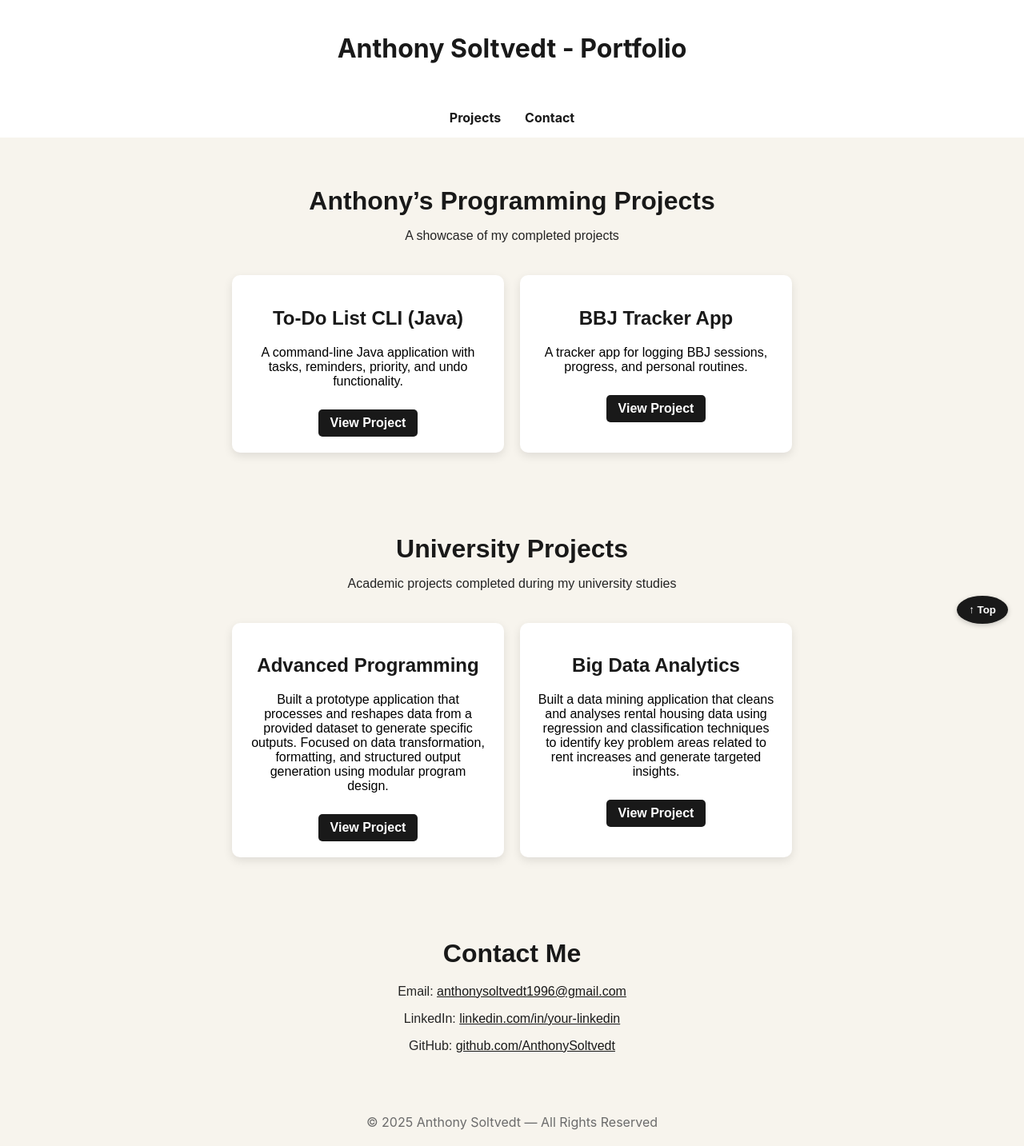
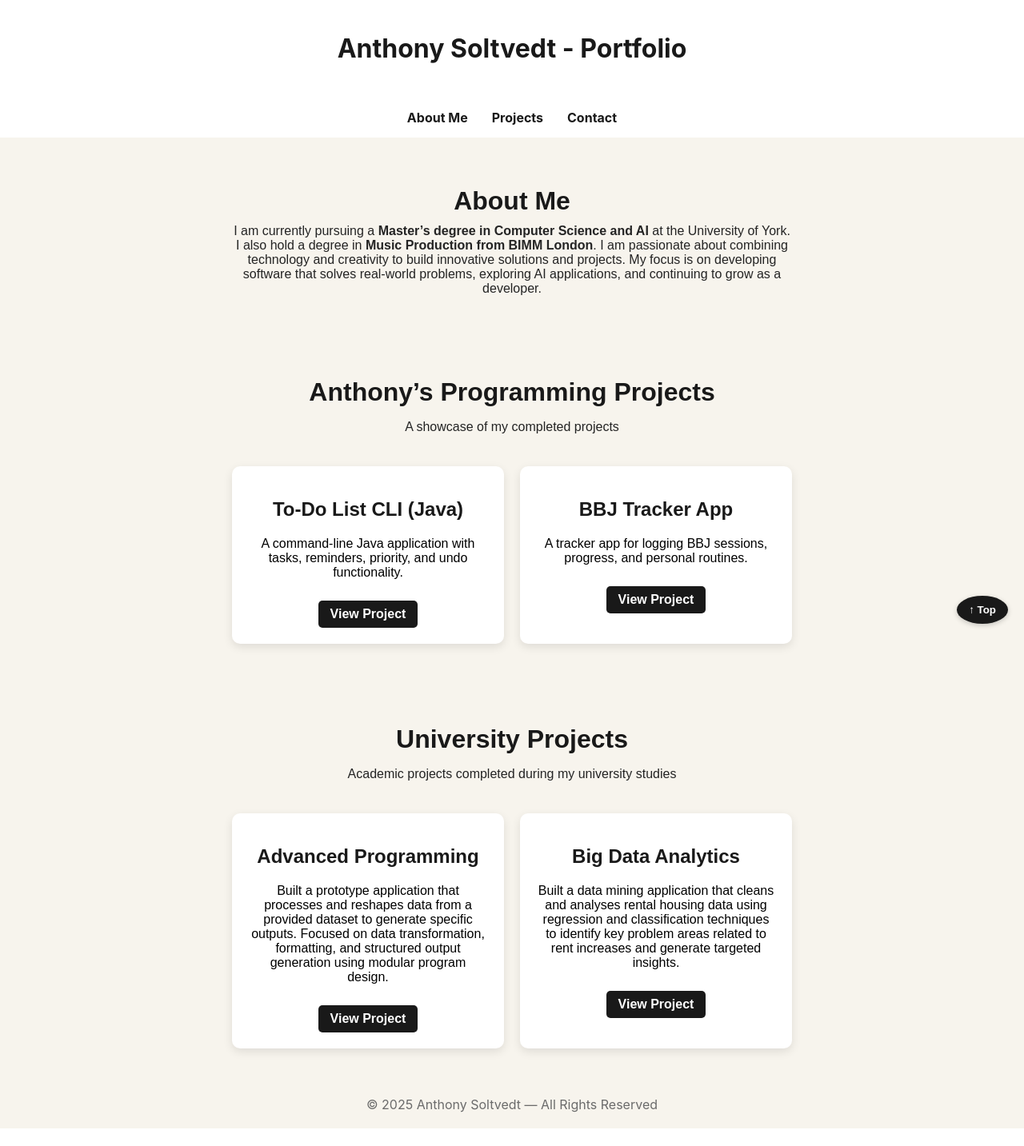
Before and after one commit to AnthonySoltvedt/my-app-, a React (Create React App) app: page / in a window 1280 px wide. Shown: the whole page at 80% size. After the commit the page ends 1411 px from the top, so only its background shows below. Built offline with nearby package versions, Linux system fonts and the light colour scheme.

Commit message:
Add About Me section and navbar link

```diff
--- a/src/App.js
+++ b/src/App.js
@@ -20,13 +20,13 @@ const projects = [
         title: "To-Do List CLI (Java)",
         description:
             "A command-line Java application with tasks, reminders, priority, and undo functionality.",
-        link: "https://github.com/AnthonySoltvedt/To-do-list-applications",
+        link: "https://github.com/AnthonySoltvedt/ToDoListCLI",
     },
     {
         title: "BBJ Tracker App",
         description:
             "A tracker app for logging BBJ sessions, progress, and personal routines.",
-        link: "https://github.com/AnthonySoltvedt/bjj-tracker/blob/main/bjj_tracker.py",
+        link: "https://github.com/AnthonySoltvedt/BBJTrackerApp",
     },
 ];
 
@@ -37,6 +37,7 @@ const uniProjects = [
             "Built a prototype application that processes and reshapes data from a provided dataset to generate specific outputs. Focused on data transformation, formatting, and structured output generation using modular program design.",
         link: "https://github.com/AnthonySoltvedt/Advanced-programming/blob/main/Assesment-1.ipynb",
     },
+
     {
         title: "Big Data Analytics",
         description:
@@ -71,28 +72,43 @@ function App() {
                 }}
             >
                 <a
+                    href="#about-me"
+                    style={{ color: colors.textLight, textDecoration: "none", fontWeight: "bold" }}
+                >
+                    About Me
+                </a>
+                <a
                     href="#projects"
-                    style={{
-                        color: colors.textLight,
-                        textDecoration: "none",
-                        fontWeight: "bold",
-                    }}
+                    style={{ color: colors.textLight, textDecoration: "none", fontWeight: "bold" }}
                 >
                     Projects
                 </a>
                 <a
                     href="#contacts"
-                    style={{
-                        color: colors.textLight,
-                        textDecoration: "none",
-                        fontWeight: "bold",
-                    }}
+                    style={{ color: colors.textLight, textDecoration: "none", fontWeight: "bold" }}
                 >
                     Contact
                 </a>
             </nav>
 
-            {/* MAIN CONTENT */}
+            {/* ABOUT ME SECTION */}
+            <div
+                id="about-me"
+                style={{
+                    fontFamily: "Arial, sans-serif",
+                    padding: "40px",
+                    background: colors.mainBg,
+                    textAlign: "center",
+                }}
+            >
+                <h1 style={{ color: colors.accent, marginBottom: "10px" }}>About Me</h1>
+                <p style={{ color: colors.text, maxWidth: "700px", margin: "0 auto" }}>
+                    I am currently pursuing a <strong>Master’s degree in Computer Science and AI</strong> at the University of York. I also hold a degree in <strong>Music Production from BIMM London</strong>.
+                    I am passionate about combining technology and creativity to build innovative solutions and projects. My focus is on developing software that solves real-world problems, exploring AI applications, and continuing to grow as a developer.
+                </p>
+            </div>
+
+            {/* PROJECTS SECTION */}
             <div
                 id="projects"
                 style={{
@@ -101,33 +117,14 @@ function App() {
                     background: colors.mainBg,
                 }}
             >
-                <h1
-                    style={{
-                        textAlign: "center",
-                        marginBottom: "10px",
-                        color: colors.accent,
-                    }}
-                >
+                <h1 style={{ textAlign: "center", marginBottom: "10px", color: colors.accent }}>
                     Anthony’s Programming Projects
                 </h1>
-                <p
-                    style={{
-                        textAlign: "center",
-                        marginBottom: "40px",
-                        color: colors.text,
-                    }}
-                >
+                <p style={{ textAlign: "center", marginBottom: "40px", color: colors.text }}>
                     A showcase of my completed projects
                 </p>
 
-                <div
-                    style={{
-                        display: "flex",
-                        flexWrap: "wrap",
-                        justifyContent: "center",
-                        gap: "20px",
-                    }}
-                >
+                <div style={{ display: "flex", flexWrap: "wrap", justifyContent: "center", gap: "20px" }}>
                     {projects.map((project, index) => (
                         <div
                             key={index}
@@ -183,34 +180,15 @@ function App() {
                     background: colors.mainBg,
                 }}
             >
-                <h1
-                    style={{
-                        textAlign: "center",
-                        marginBottom: "10px",
-                        color: colors.accent,
-                    }}
-                >
+                <h1 style={{ textAlign: "center", marginBottom: "10px", color: colors.accent }}>
                     University Projects
                 </h1>
 
-                <p
-                    style={{
-                        textAlign: "center",
-                        marginBottom: "40px",
-                        color: colors.text,
-                    }}
-                >
+                <p style={{ textAlign: "center", marginBottom: "40px", color: colors.text }}>
                     Academic projects completed during my university studies
                 </p>
 
-                <div
-                    style={{
-                        display: "flex",
-                        flexWrap: "wrap",
-                        justifyContent: "center",
-                        gap: "20px",
-                    }}
-                >
+                <div style={{ display: "flex", flexWrap: "wrap", justifyContent: "center", gap: "20px" }}>
                     {uniProjects.map((project, index) => (
                         <div
                             key={index}
@@ -245,29 +223,6 @@ function App() {
                         </div>
                     ))}
                 </div>
-            </div>
-            {/* CONTACT SECTION */}
-            <div
-                id="contacts"
-                style={{
-                    fontFamily: "Arial, sans-serif",
-                    padding: "40px",
-                    background: colors.mainBg,
-                    textAlign: "center",
-                }}
-            >
-                <h1 style={{ color: colors.accent, marginBottom: "20px" }}>
-                    Contact Me
-                </h1>
-                <p style={{ color: colors.text, marginBottom: "10px" }}>
-                    Email: <a href="anthonysoltvedt1996@gmail.com" style={{ color: colors.accent }}>anthonysoltvedt1996@gmail.com</a>
-                </p>
-                <p style={{ color: colors.text, marginBottom: "10px" }}>
-                    LinkedIn: <a href="https://www.linkedin.com/in/your-linkedin" target="_blank" rel="noopener noreferrer" style={{ color: colors.accent }}>linkedin.com/in/your-linkedin</a>
-                </p>
-                <p style={{ color: colors.text }}>
-                    GitHub: <a href="https://github.com/AnthonySoltvedt" target="_blank" rel="noopener noreferrer" style={{ color: colors.accent }}>github.com/AnthonySoltvedt</a>
-                </p>
             </div>
 
             {/* FOOTER / CONTACT */}
```
